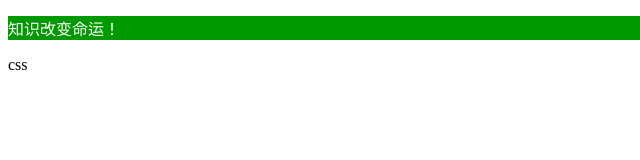
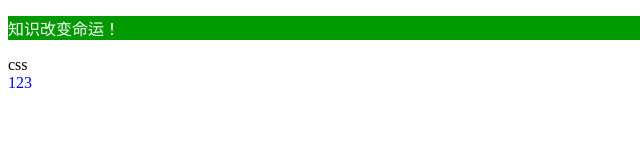
Before and after one commit to liuxinhe123/myclass78, a plain HTML site: page index.html in a window 1280 px wide. Shown: the full height of the page, 0-640 px from the left. Drawn offline with Linux system fonts and the light colour scheme.

Commit message:
修改css

```diff
--- a/css/style.css
+++ b/css/style.css
@@ -2,3 +2,6 @@ p{
     background: #090;
     color: #fff;
 }
+a{
+    text-decoration: none;
+}
--- a/index.html
+++ b/index.html
@@ -11,5 +11,6 @@
 <body>
     <p>知识改变命运！</p>
     <div>css</div>
+    <a href="#">123</a>
 </body>
 </html>
```
